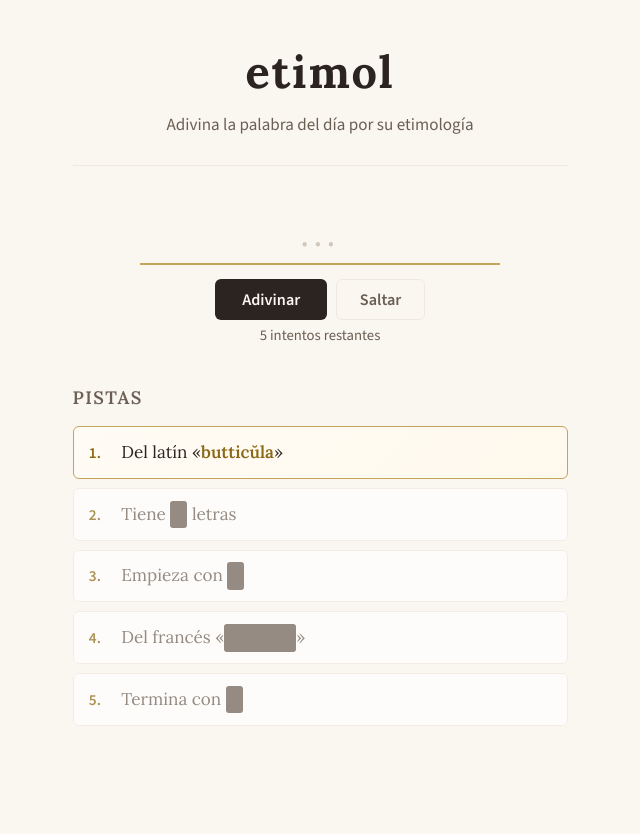
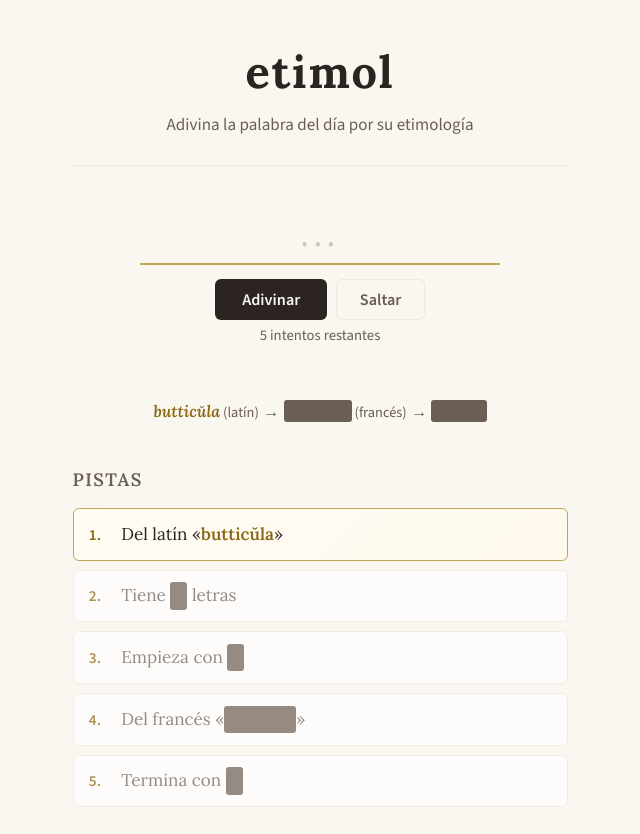
Before and after one commit to felipecalvo/etimol, a React (Vite) app: page / in a window 1280 px wide. Shown: the top 834 px of the page, without its empty margins (320-960 px from the left). Before the commit the page ends 811 px from the top, so only its background shows below. Built offline with nearby package versions, Linux system fonts and the light colour scheme.

Commit message:
Add etymology path above clues

```diff
--- a/src/App.css
+++ b/src/App.css
@@ -480,6 +480,42 @@ header {
   color: var(--ink);
 }
 
+/* ── Etymology path (progressive reveal) ── */
+.etymology-path-section {
+  margin-bottom: 1.5rem;
+}
+
+.etymology-path {
+  font-size: 0.9rem;
+  padding: 0.75rem;
+  background: var(--cream);
+  border-radius: 6px;
+  line-height: 1.7;
+  text-align: center;
+}
+
+.etymology-path .spoiler {
+  line-height: 1.4;
+}
+
+.etymology-path .spoiler.open {
+  font-style: italic;
+}
+
+.etymology-path .lang {
+  font-family: var(--sans);
+  font-size: 0.8rem;
+  color: var(--ink-light);
+}
+
+.etymology-path .arrow {
+  color: var(--ink-light);
+}
+
+.etymology-path strong {
+  color: var(--ink);
+}
+
 /* ── Responsive ── */
 @media (max-width: 600px) {
   .container {
--- a/src/App.tsx
+++ b/src/App.tsx
@@ -23,6 +23,41 @@ function EtymologyChain({
       ))}
       <span className="arrow"> → </span>
       <strong>{answer}</strong>
+    </div>
+  );
+}
+
+function EtymologyPath({
+  etymology,
+  answer,
+  revealedWords,
+  showAnswer,
+}: {
+  etymology: EtymologyStep[];
+  answer: string;
+  revealedWords: Set<string>;
+  showAnswer: boolean;
+}) {
+  return (
+    <div className="etymology-path">
+      {etymology.map((step, i) => {
+        const isRevealed = revealedWords.has(step.word);
+        return (
+          <span key={i}>
+            {i > 0 && <span className="arrow"> → </span>}
+            <span className={`spoiler ${isRevealed ? "open" : ""}`}>
+              {isRevealed ? step.word : step.word.replace(/./g, "•")}
+            </span>
+            <span className="lang"> ({step.language})</span>
+          </span>
+        );
+      })}
+      <span className="arrow"> → </span>
+      {showAnswer ? (
+        <strong>{answer}</strong>
+      ) : (
+        <span className="spoiler">{answer.replace(/./g, "•")}</span>
+      )}
     </div>
   );
 }
@@ -87,6 +122,18 @@ export default function App() {
       Array.isArray(h.type) ? h.type : [h.type]
     )
   );
+
+  const revealedEtymWords = new Set<string>();
+  wordData.hints.slice(0, revealedHints).forEach((hint) => {
+    const types = Array.isArray(hint.type) ? hint.type : [hint.type];
+    if (types.includes("etymology")) {
+      const spoilers = Array.isArray(hint.spoilerText)
+        ? hint.spoilerText
+        : [hint.spoilerText];
+      spoilers.forEach((s) => revealedEtymWords.add(s));
+    }
+  });
+
   const knowLength = revealedTypes.has("letter_count");
   const knowStart = revealedTypes.has("starts_with");
   const knowEnd = revealedTypes.has("ends_with");
@@ -321,6 +368,17 @@ export default function App() {
         </section>
       )}
 
+      {status === "playing" && (
+        <section className="etymology-path-section">
+          <EtymologyPath
+            etymology={wordData.etymology}
+            answer={answer}
+            revealedWords={revealedEtymWords}
+            showAnswer={false}
+          />
+        </section>
+      )}
+
       <section className="hints-section">
         <h2>Pistas</h2>
         <ol className="hints-list">
```
